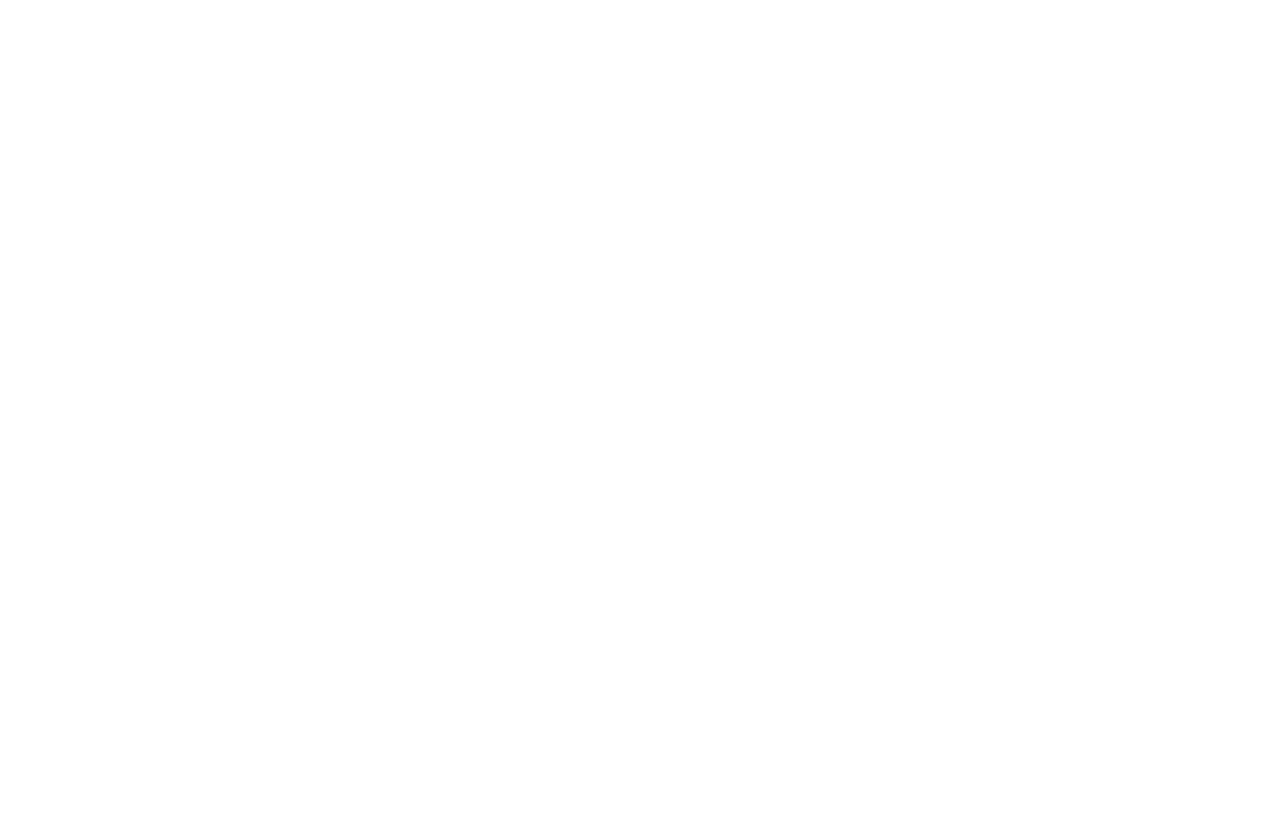
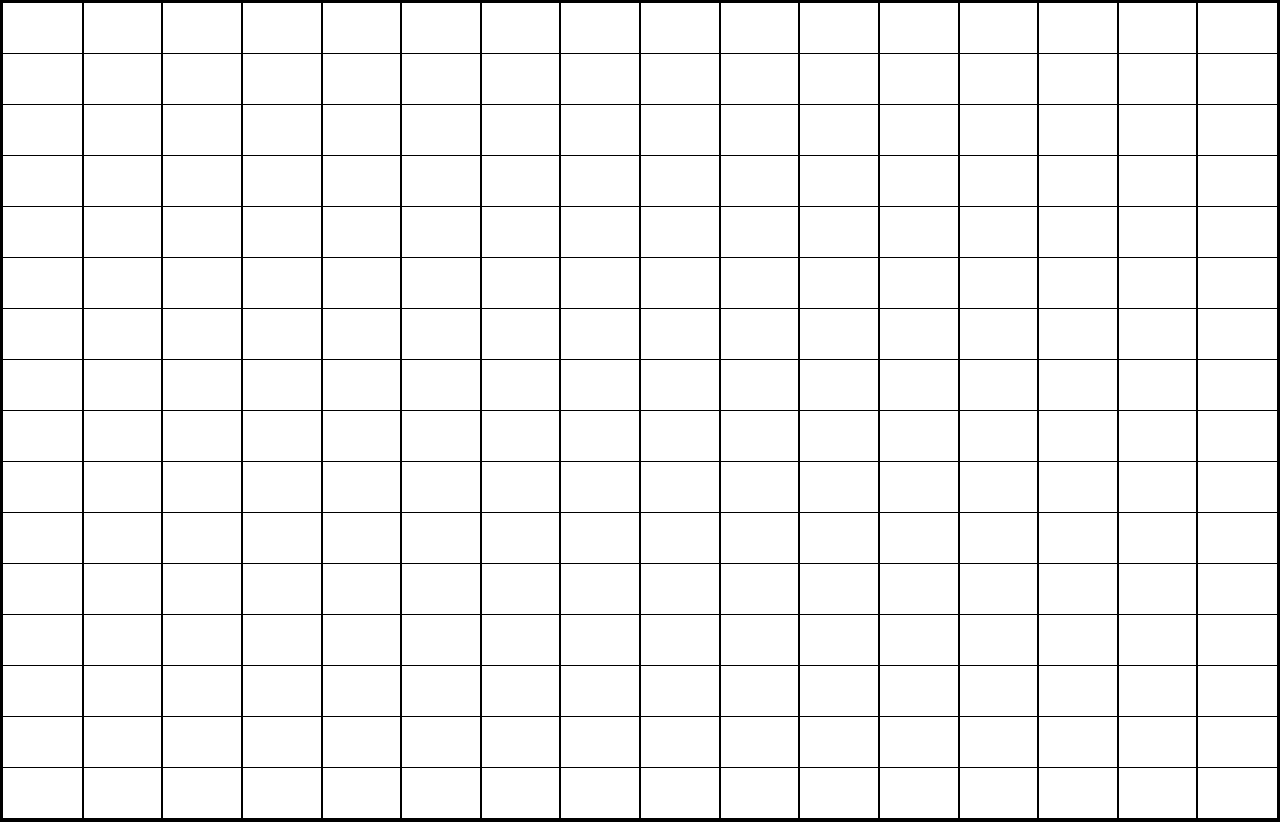
Before and after one commit to LetsGoIGuess/Etch-a-Sketch, a plain HTML site: page index.html in a window 1280 px wide. Before the commit the page ends 800 px from the top, so only its background shows below. Drawn offline with Linux system fonts and the light colour scheme.

Commit message:
Added function to perform grid creation.

```diff
--- a/index.html
+++ b/index.html
@@ -4,8 +4,16 @@
     <meta charset="UTF-8">
     <meta name="viewport" content="width=device-width, initial-scale=1.0">
     <title>Etch-A-Sketch</title>
+    <link rel="stylesheet" href="style.css">
+    <script src="script.js" defer></script>
 </head>
 <body>
 
+    <div class="main-container">
+
+
+
+    </div>
+
 </body>
 </html>
--- a/script.js
+++ b/script.js
@@ -0,0 +1,40 @@
+function makeGrid(numba){
+
+    for(let row = 0; row < numba; row++){
+
+        for(col = 0; col < numba; col++){
+
+            let total = 100/numba;
+
+            let div = document.createElement("div");
+            div.className = "div-box";
+            div.style.width = `${total}%`;
+            div.style.height = "50px";
+            div.style.outline = "1px solid";
+            div.style.boxSizing = "border-box";
+            div.style.display = "inline-block";
+            div.style.marginBottom = "-3px";
+
+            let main = document.querySelector(".main-container");
+
+            main.appendChild(div);
+
+        }
+    }
+}
+
+
+makeGrid(16);
+
+
+
+let d = document.querySelectorAll(".div-box");
+
+
+for(let dem of d){
+    dem.addEventListener('mouseover',function(){
+        dem.style.backgroundColor = "black";
+
+        dem.style.outlineColor = "white";
+    })
+}
--- a/style.css
+++ b/style.css
@@ -2,3 +2,9 @@ body{
     margin: 0;
     padding: 0;
 }
+
+
+.main-container{
+    border: 3px solid;
+    box-sizing: border-box;
+}
```
